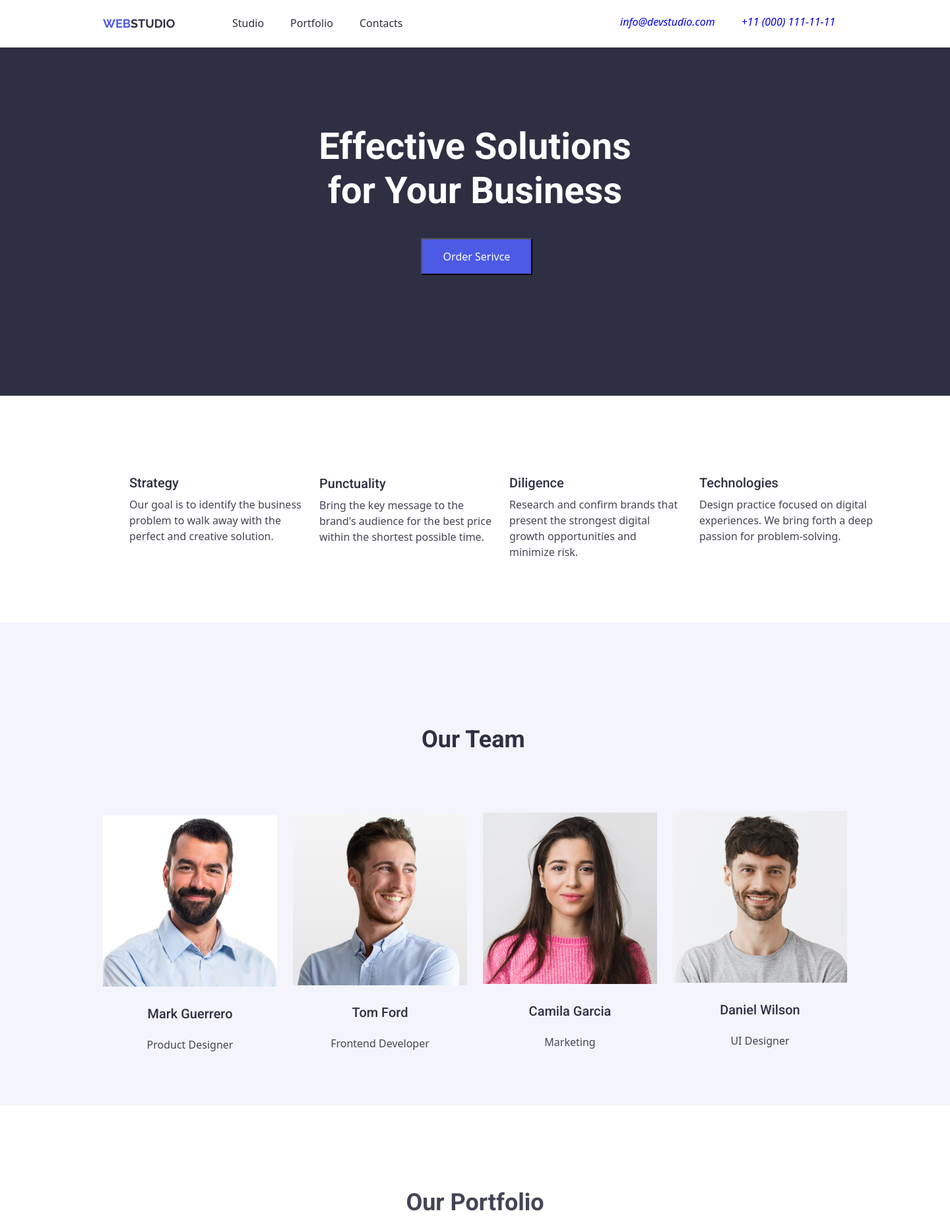
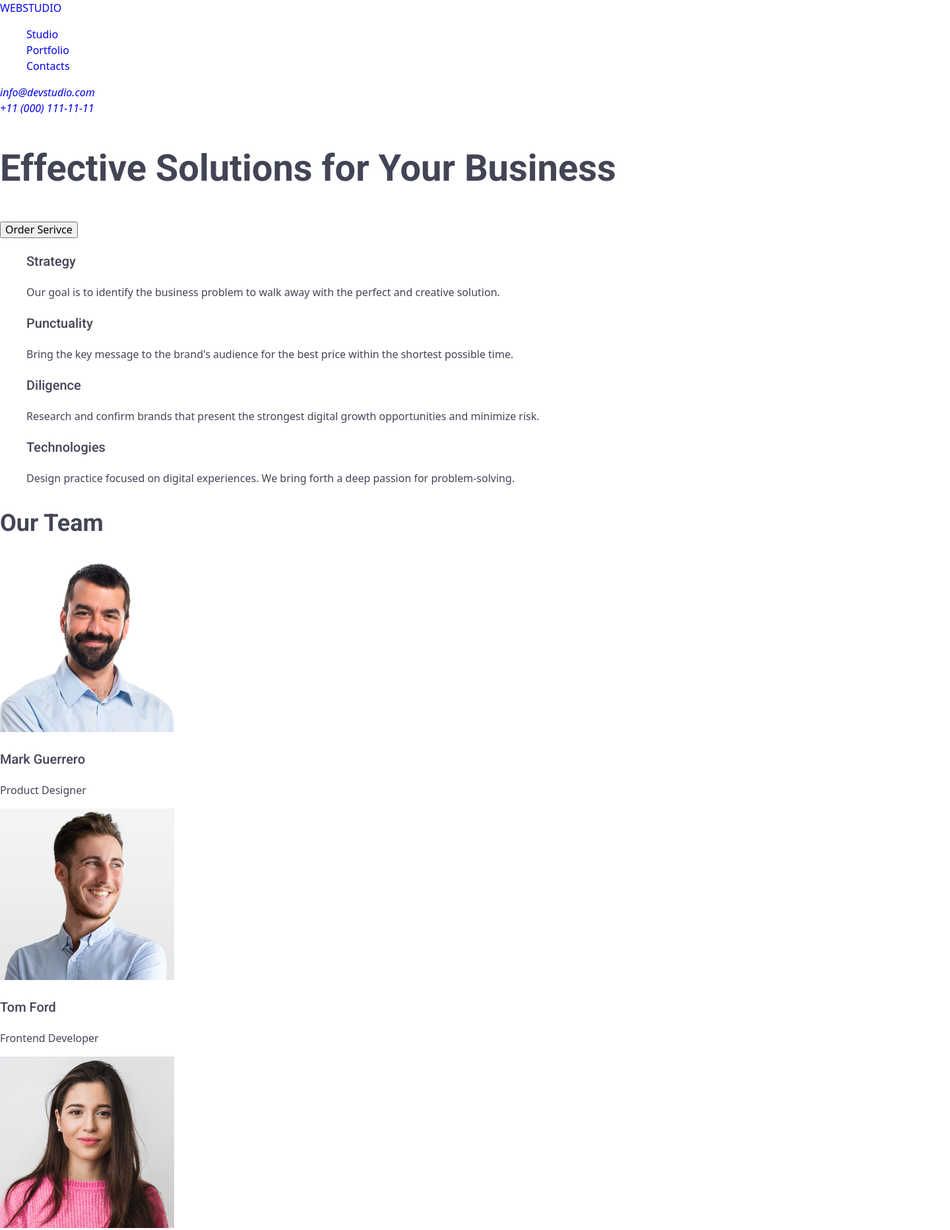
Before and after one commit to ebudemirkazik/goit-markup-hw-02, a plain HTML site: page index.html in a window 1280 px wide. Shown: the top 1865 px of the page at 66% size, 1440 px wide, since content can reach past the window. Drawn offline with nearby package versions, Linux system fonts and the light colour scheme.

Commit message:
F2-new-version

```diff
--- a/css/styles.css
+++ b/css/styles.css
@@ -58,316 +58,11 @@ button {
   line-height: 1.5;
 }
 
-/* MAİN HEADER */
-.main-header {
-  width: 1440px;
-  height: 72px;
-  background-color: white;
-  position: fixed;
-}
 
-/* LOGO BAŞLANGIÇ */
-.main-logo {
-  width: 115px;
-  height: 24px;
-  margin-top: 24px;
-  margin-left: 156px;
-}
-.logo-1 {
-  font-family: "Raleway", sans-serif;
-  font-size: 18px;
-  font-weight: bold;
-  line-height: 21px;
-  letter-spacing: 3%;
-  color: var(--iris);
-  text-align: center;
-}
-.logo-2 {
-  font-family: "Raleway", sans-serif;
-  font-size: 18px;
-  font-weight: bold;
-  line-height: 21px;
-  letter-spacing: 3%;
-  color: var(--navy-blue);
-  text-align: center;
-}
-/* LOGO BİTİŞ */
 
-/* NAV BAŞLANGIÇ */
+/* FOOTER */
 
-.nav {
-  width: 261px;
-  height: 24px;
-  margin-left: 347px;
-  margin-top: -27px;
-}
 
-.nav-items {
-  display: flex;
-  align-items: center;
-  margin-top: -45px;
-  margin-left: -55px;
-}
-.nav-items > li {
-  margin: 20px;
-}
-.nav-link {
-  font-weight: 400;
-  color: var(--navy-blue);
-}
 
-/* NAV BİTİŞ */
 
-/* ADDRESS BAŞLANGIÇ */
-
-.address {
-  display: flex;
-  width: 344px;
-  height: 24px;
-  margin-left: 940px;
-  margin-top: -8px;
-  color: var(--slate);
-}
-.mail {
-  margin-right: 40px;
-  margin-top: 2px;
-}
-.phone {
-  margin-top: 2px;
-}
-
-/* ADDRESS BİTİŞ */
-
-/* HERO SECTİON BAŞLANGIÇ */
-.hero-image {
-  padding-top: 1px;
-  width: 1440px;
-  height: 600px;
-  background-color: var(--navy-blue);
-}
-.hero-header {
-  text-align: center;
-  text-align: top;
-  max-width: 496px;
-  margin-top: 188px;
-  margin-left: 472px;
-  color: white;
-}
-.order-button {
-  background-color: var(--iris);
-  width: 169px;
-  height: 56px;
-  color: white;
-  text-align: left;
-  text-align: center;
-  margin-left: 638px;
-  margin-bottom: 188px;
-}
-
-/* HERO SECTİON BİTİŞ */
-
-/* SECTİON 1 BAŞLANGIÇ */
-
-.section-1 {
-  width: 1440px;
-  height: 104px;
-  margin-top: 120px;
-}
-.list-items {
-  display: flex;
-  margin-right: 24px;
-}
-.list-items-h3 {
-  color: var(--navy-blue);
-  margin-bottom: -10px;
-}
-.list-items-p {
-  text-align: left;
-  text-align: top;
-}
-.list-1 {
-  width: 264px;
-  height: 104px;
-  margin-top: -39px;
-  margin-left: 156px;
-}
-.list-2 {
-  width: 264px;
-  height: 104px;
-  margin-top: -123px;
-  margin-left: 444px;
-}
-.list-3 {
-  width: 264px;
-  height: 104px;
-  margin-top: -125px;
-  margin-left: 732px;
-}
-.list-4 {
-  width: 264px;
-  height: 104px;
-  margin-left: 1020px;
-  margin-top: -124px;
-}
-/* SECTİON 1 BAŞLANGIÇ */
-
-.our-team {
-  width: 1440px;
-  height: 732px;
-  background-color: var(--cloud);
-}
-.our-team-h2 {
-  width: 162px;
-  height: 40px;
-  margin-top: 120px;
-  padding-top: 120px;
-  margin-left: 639px;
-}
-.our-team-header {
-  color: var(--navy-blue);
-  font-weight: bold;
-}
-.our-team-1 {
-  width: 264px;
-  height: 380px;
-  margin-left: 156px;
-  margin-top: 172px;
-  margin-right: 24px;
-}
-.our-team-2 {
-  width: 264px;
-  height: 380px;
-  margin-left: 444px;
-  margin-top: -382px;
-  margin-right: 24px;
-}
-.our-team-3 {
-  width: 264px;
-  height: 380px;
-  margin-left: 732px;
-  margin-top: -382px;
-  margin-right: 24px;
-}
-.our-team-4 {
-  width: 264px;
-  height: 380px;
-  margin-left: 1020px;
-  margin-top: -382px;
-}
-
-.our-team-p {
-  text-align: center;
-  text-align: top;
-  color: var(--slate);
-}
-.our-team-h3 {
-  color: var(--navy-blue);
-  text-align: center;
-  text-align: top;
-}
-
-/* OUR PORTFOİLO BAŞLANGIÇ */
-
-.our-portfolio {
-  margin-left: 156px;
-  width: 1128px;
-  height: 1000px;
-}
-.our-portfolio-h2 {
-  text-align: center;
-  width: 218px;
-  height: 40px;
-  margin-left: 455px;
-  margin-top: 120px;
-}
-
-.top-list {
-  width: 1128px;
-  height: 420px;
-  margin-top: 72px;
-}
-.portfolio-1 {
-  width: 360px;
-  height: 420px;
-}
-.portfolio-2 {
-  width: 360px;
-  height: 420px;
-  margin-right: 24px;
-  margin-left: 384px;
-  margin-top: -420px;
-}
-.portfolio-3 {
-  width: 360px;
-  height: 420px;
-  margin-right: 24px;
-  margin-left: 768px;
-  margin-top: -420px;
-}
-
-.buttom-list {
-  width: 1128px;
-  height: 420px;
-  margin-top: 48px;
-}
-.portfolio-4 {
-  width: 360px;
-  height: 420px;
-}
-.portfolio-5 {
-  width: 360px;
-  height: 420px;
-  margin-right: 24px;
-  margin-left: 384px;
-  margin-top: -420px;
-}
-.portfolio-6 {
-  width: 360px;
-  height: 420px;
-  margin-right: 24px;
-  margin-left: 768px;
-  margin-top: -420px;
-}
-.toplist-h3 {
-  margin-left: 16px;
-  margin-top: 32px;
-}
-.toplist-p {
-  margin-left: 16px;
-  margin-top: -16px;
-}
-
-/* OUR PORTFOİLO BİTİŞ */
-
-/* FOOTER BAŞLANGIÇ */
-
-.main-footer {
-  margin-top: 120px;
-  width: 1440px;
-  height: 312px;
-  background-color: var(--navy-blue);
-  position: relative;
-}
-
-.footer {
-  width: 264px;
-  height: 112px;
-  margin-left: 156px;
-  margin-top: 100px;
-  position: absolute;
-}
-
-.logo-3 {
-  color: var(--cloud);
-  font-family: "Raleway", sans-serif;
-  font-size: 18px;
-  font-weight: bold;
-  line-height: 21px;
-  letter-spacing: 3%;
-  text-align: center;
-}
-.footer-p {
-  color: var(--cloud);
-}
-
-/* FOOTER BİTİŞ */
+/* FOOTER */
--- a/index.html
+++ b/index.html
@@ -37,19 +37,20 @@
         </ul>
       </nav>
       <div class="address">
-        <a href="#" type="mail" target="_blank"><address class="mail">info@devstudio.com</address></a>
-        <a href="#" type="phone" target="_blank"><address class="phone">+11 (000) 111-11-11</address></a>
+        <address><a href="mailto:info@devstudio.com" target="_blank">info@devstudio.com</a></address>
+        <address><a href="tel:+110001111111"  target="_blank">+11 (000) 111-11-11</a></address>
       </div>
     </header>
     <!-- Header Bitişi-->
 
     <!-- Main Başlangıcı-->
     <main>
-      <div class="hero-image">
+      <section class="hero-image">
         <h1 class="hero-header">Effective Solutions for Your Business</h1>
         <button type="button" class="order-button">Order Serivce</button>
-      </div>
-      <div class="section-1">
+      </section>
+
+      <section class="section-1">
         <div class="list-items">
           <ul>
             <li class="list-1">
@@ -85,9 +86,9 @@
             </li>
           </ul>
         </div>
-      </div>
+      </section>
 
-      <div class="our-team">
+      <section class="our-team">
         <div class="our-team-h2">
           <h2 class="our-team-header">Our Team</h2>
         </div>
@@ -115,10 +116,11 @@
           <h3 class="our-team-h3">Daniel Wilson</h3>
           <p class="our-team-p">UI Designer</p>
         </div>
-      </div>
+      </section>
 
-      <div class="our-portfolio">
+      <section class="our-portfolio">
         <h2 class="our-portfolio-h2">Our Portfolio</h2>
+
         <div class="top-list">
           <div class="portfolio-1">
             <img src="images/banking-app.jpg" alt="portfolio-1" width="360" />
@@ -133,7 +135,7 @@
           </div>
 
           <div class="portfolio-3">
-            <img src="images/meditation-app.jpg"portfolio-3" width="360">
+            <img src="images/meditation-app.jpg" alt="portfolio-3" width="360">
             <h3 class="toplist-h3">Meditation App</h3>
             <p class="toplist-p">App</p>
           </div>
@@ -162,7 +164,8 @@
             <p class="toplist-p">App</p>
           </div>
         </div>
-      </div>
+      </section>
+
     </main>
     <!-- Main Bitişi-->
 
```
